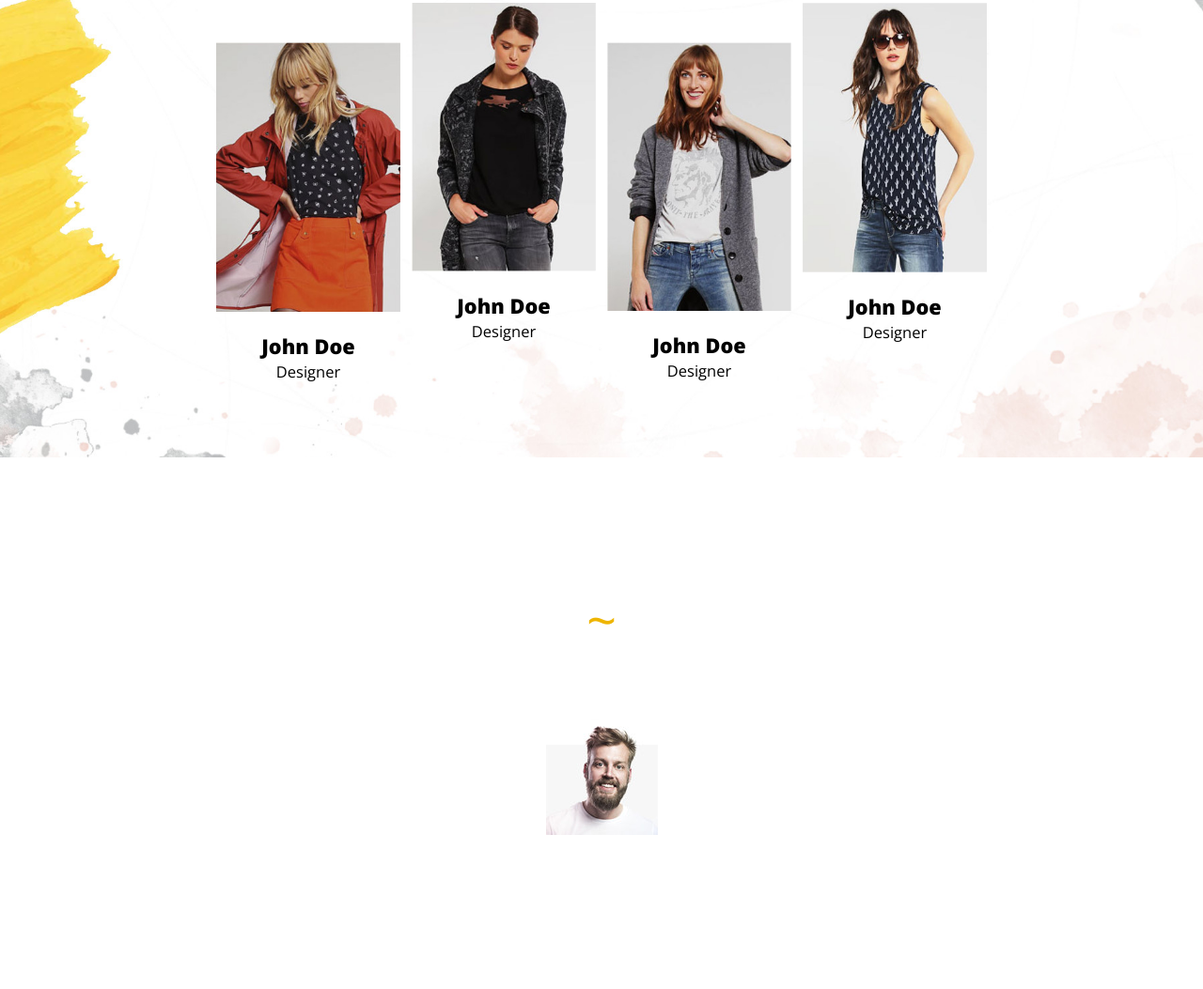
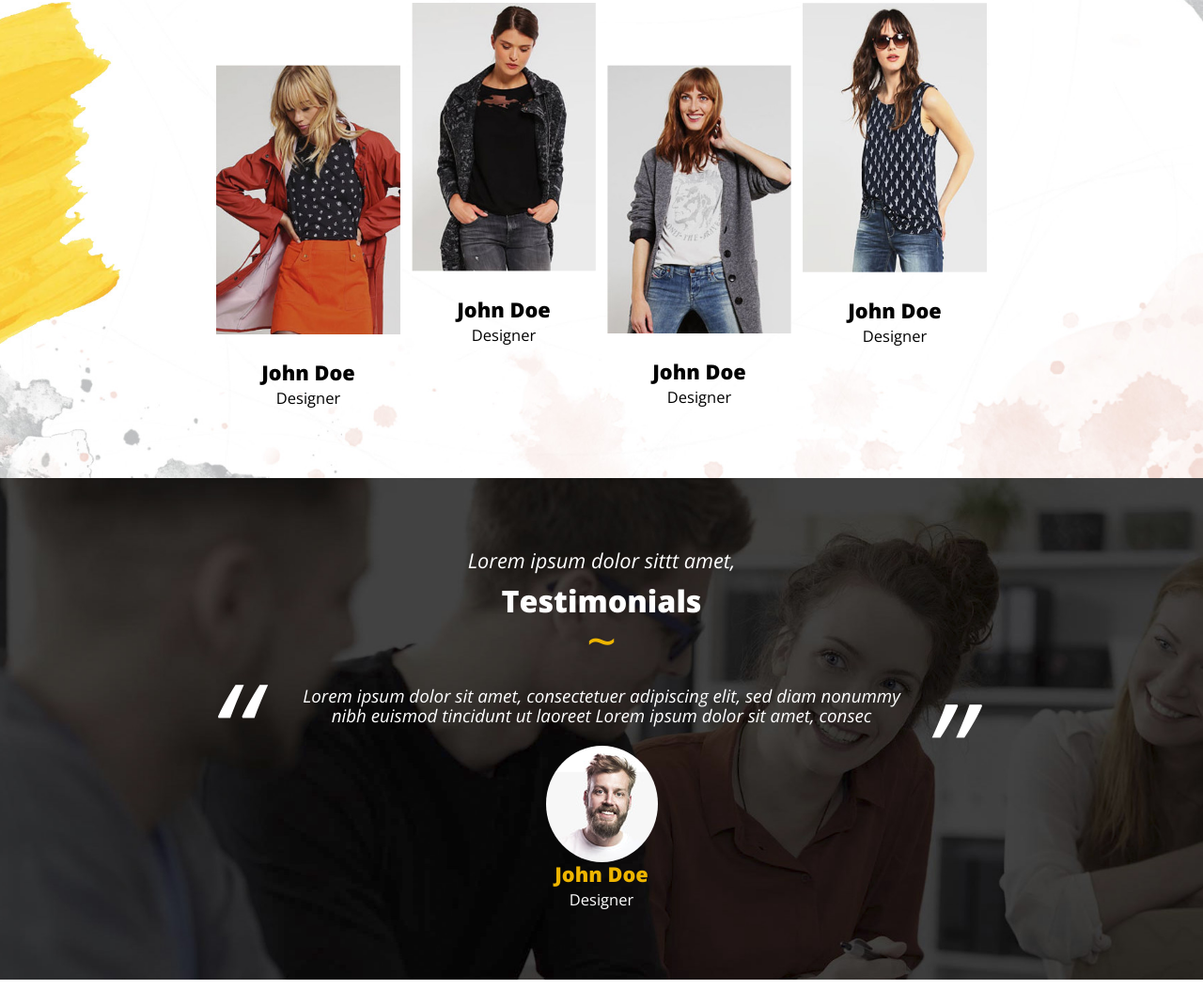
Before and after one commit to marcinkapica/cr8tive, a plain HTML site: page app/index.html in a window 1280 px wide. Shown: the part 2355-3408 px from the top of the page at 94% size. Drawn offline with nearby package versions, Linux system fonts and the light colour scheme; some packages are replaced by stand-ins of ours.

Commit message:
finished styling testimonials section

```diff
--- a/app/index.html
+++ b/app/index.html
@@ -109,23 +109,23 @@
 			<div class="section-team__card-container">
 				<div class="section-team__card">
 					<img class="section-team__image" src="images\team-member-1.jpg">
-					<p class="section-team__name">John Doe</p>
-					<p class="section-team__profession">Designer</p>
+					<p class="person-name">John Doe</p>
+					<p class="person-profession">Designer</p>
 				</div>
 				<div class="section-team__card">
 					<img class="section-team__image" src="images\team-member-2.jpg">
-					<p class="section-team__name">John Doe</p>
-					<p class="section-team__profession">Designer</p>
+					<p class="person-name">John Doe</p>
+					<p class="person-profession">Designer</p>
 				</div>
 				<div class="section-team__card">
 					<img class="section-team__image" src="images\team-member-3.jpg">
-					<p class="section-team__name">John Doe</p>
-					<p class="section-team__profession">Designer</p>
+					<p class="person-name">John Doe</p>
+					<p class="person-profession">Designer</p>
 				</div>
 				<div class="section-team__card">
 					<img class="section-team__image" src="images\team-member-4.jpg">
-					<p class="section-team__name">John Doe</p>
-					<p class="section-team__profession">Designer</p>
+					<p class="person-name">John Doe</p>
+					<p class="person-profession">Designer</p>
 				</div>
 			</div>
 		</section>
@@ -135,13 +135,15 @@
 			<p class="text-big">Lorem ipsum dolor sittt amet,</p>
 			<h2 class="heading">Testimonials</h2>
 			<span class="tilde color-emphasis">~</span>
-			<figure class="quotation">
-				<blockquote class="quotation__text">
+			<figure class="section-testimonials__testimonial">
+				<q class="section-testimonials__text">
 					Lorem ipsum dolor sit amet, consectetuer adipiscing elit, sed diam nonummy nibh euismod tincidunt ut laoreet  Lorem ipsum dolor sit amet, consec
-				</blockquote>
-				<img class="quotation__image" src="images\testimonial-1.jpg">
-				<figcaption class="quotation__author">John Doe</figcaption>
-				<p class="quotation__profession">Designer</p>
+				</q>
+				<img class="section-testimonials__image" src="images\testimonial-1.jpg">
+				<figcaption class="section-testimonials__author">
+					<p class="person-name color-emphasis">John Doe</p>
+					<p class="person-profession">Designer</p>
+				</figcaption>
 			</figure>
 		</section>
 
--- a/app/styles/scss/modules/_base.scss
+++ b/app/styles/scss/modules/_base.scss
@@ -2,7 +2,8 @@
 $padSide-small: 3rem;
 $padSide-big: 17.5%;
 
-$padVertical: 6.25rem;
+$padVertical-small: 4rem;
+$padVertical-big: 6.25rem;
 
 $headerPadTop: 9rem;
 
@@ -44,8 +45,16 @@ $skillsPadVertical: 4rem;
 }
 
 .section-portfolio, .section-team, .section-testimonials, .section-clients {
-	padding: $padVertical $padSide-small;
+	padding: $padVertical-small $padSide-small;
 	@include media-min($notebook) {
-		padding: $padVertical $padSide-big;
+		padding: $padVertical-big $padSide-big;
 	}
 }
+
+.person-name {
+	margin: 0;
+}
+
+.person-profession {
+	margin: 0.5rem 0 0;
+}
--- a/app/styles/scss/modules/_typography.scss
+++ b/app/styles/scss/modules/_typography.scss
@@ -25,11 +25,11 @@ html, .form__field, button, .navbar__search-bar {
 	font-weight: $bold;
 }
 
-.menu, .header__heading, .section-skills__heading, .heading, .card__name, .quotation__author {
+.menu, .header__heading, .section-skills__heading, .heading {
 	font-weight: $extraBold;
 }
 
-.text-big, .quotation__text {
+.text-big {
 	font-style: italic;
 }
 
@@ -56,6 +56,15 @@ html, .form__field, button, .navbar__search-bar {
 
 .section-portfolio, .section-team, .section-testimonials, .section-clients, .footer {
 	text-align: center;
+}
+
+.person-name{
+	font-size: 1.8125rem;
+	font-weight: $extraBold;
+}
+
+.person-profession {
+	font-size:1.375rem;
 }
 
 //--------------------Navbar--------------------
@@ -130,24 +139,39 @@ html, .form__field, button, .navbar__search-bar {
 		line-height:1.6;
 	}
 }
-//--------------------Section team--------------------
-.section-team {
-	&__name {
-		font-size:1.8125rem;
-		font-weight: $extraBold ;
-	}
-	&__profession {
-		font-size:1.375rem;
-	}
-}
 
 //--------------------Section testimonials--------------------
-.quotation {
+.section-testimonials {
 	&__text, &__profession {
 		font-size: 1.5625rem;
 	}
-	&__author {
-		font-size: 1.8125rem;
+	&__text {
+		position: relative;
+		font-style: italic;
+		quotes: "“" "”" "‘" "’";
+		&::before {
+			content: open-quote;
+			font-size: 8rem;
+			position: absolute;
+			left: -4rem;
+			top: -3rem;
+			@include media-min($tablet){
+				font-size: 12rem;
+				left: -7rem;
+			}
+		}
+		&::after {
+			content: close-quote;
+			font-size: 8rem;
+			position: absolute;
+			right: -2.25rem;
+			bottom: -6rem;
+			@include media-min($tablet){
+				font-size: 12rem;
+				right: -5rem;
+				bottom: -9rem;
+			}
+		}
 	}
 }
 //--------------------Footer--------------------
--- a/app/styles/scss/sections/_section-team.scss
+++ b/app/styles/scss/sections/_section-team.scss
@@ -5,13 +5,19 @@
 		display: flex;
 		justify-content: center;
 		flex-wrap: wrap;
+		@include media-min($tablet) {
+			margin-top: 2rem;
+		}
 	}
 	&__card {
-		flex-basis:35%;
+		flex-basis:45%;
+		max-width: 45%; //fix for IE 10/11
 		padding:0 0.5rem;
 		margin-top:2rem;
 		@include media-min($tablet) {
 			flex-basis:25%;
+			max-width: 25%; //fix for IE 10/11
+			margin-top:0;
 			margin-bottom:4rem;
 			&:nth-of-type(2n+1){
 				margin:5.5rem 0 0;
@@ -20,11 +26,6 @@
 	}
 	&__image {
 		max-width:100%;
-	}
-	&__name {
-		margin-bottom: 0;
-	}
-	&__profession {
-		margin: 0.5rem 0 0;
+		margin-bottom: 2.125rem;
 	}
 }
--- a/app/styles/scss/sections/_section-testimonials.scss
+++ b/app/styles/scss/sections/_section-testimonials.scss
@@ -0,0 +1,17 @@
+.section-testimonials {
+	@extend %sectionBackground;
+	background-image: url("../images/background-4.jpg");
+	&__testimonial {
+		margin:0;
+	}
+	&__image {
+		display: block;
+		margin: 0 auto;
+		border-radius: 50%;
+	}
+	&__text {
+		display: block;
+		max-width: 80%;
+		margin: 2rem auto 1.75rem;
+	}
+}
```
Also changed, not shown: app/styles/main.css, app/styles/vendor/normalize.css, 1 other file.
